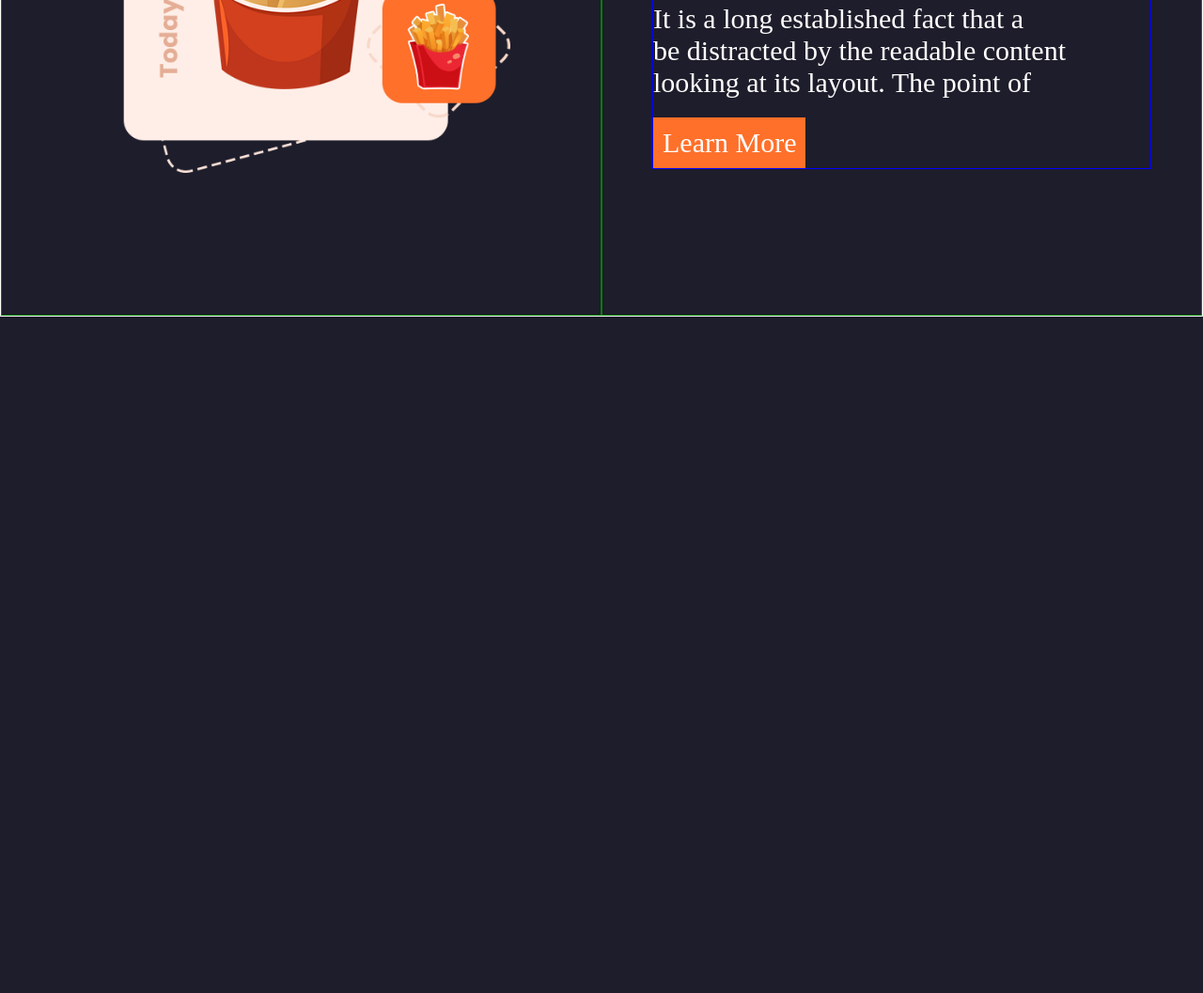
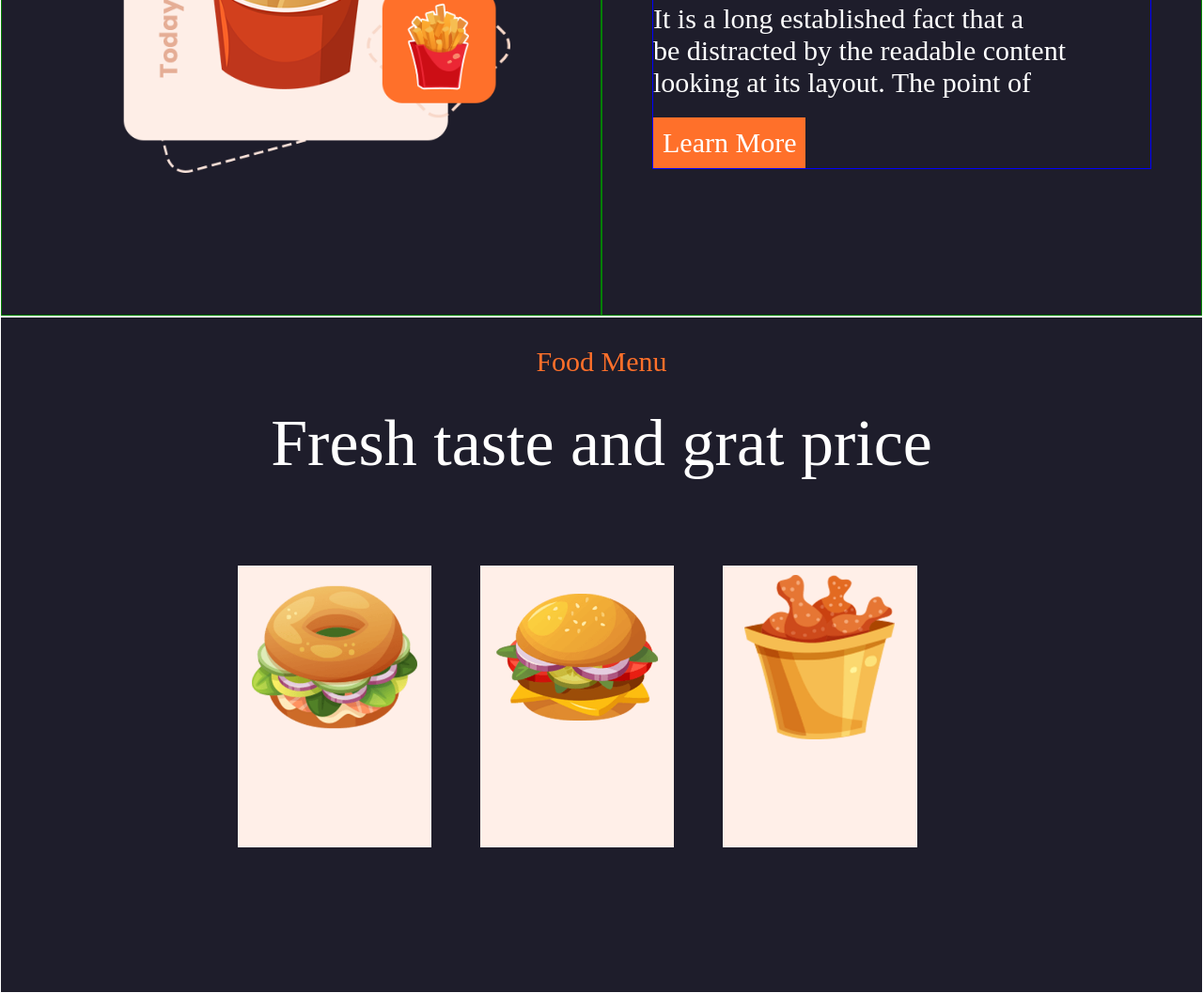
Before and after one commit to Gonzx77/proyectoWeb, a plain HTML site: page index.html in a window 1280 px wide. Shown: the part 1183-2240 px from the top of the page at 94% size. Before the commit the page ends 1520 px from the top, so only its background shows below. Drawn offline with nearby package versions, Linux system fonts and the light colour scheme.

Commit message:
Se creo el grid para el menu de comida rapida "Fast Food": - Se le aplicaron las imagenes. - Falta aplicar texto.

```diff
--- a/css/style.css
+++ b/css/style.css
@@ -80,6 +80,11 @@ body{
     display: grid;
     grid-template-columns: repeat(2, 1fr);
 }
+.cont2{
+    border: 1px solid white;
+    width: 100vw;
+    height: calc(100% - 80px);
+}
 
 .contElement{
     border: 1px solid green;
@@ -102,12 +107,25 @@ body{
     font-size: 40px;
     color: var(--color-1);
 }
+#contInfoTitle3{
+    margin-top: 30px;
+    margin-bottom: 30px;
+    font-size: 30px;
+    text-align: center;
+    color: var(--color-1);
+}
 #contInfoText{
     font-size: 50px;
     color: var(--color-w);
 }
 #contInfoText2{
     margin-bottom: 10px;
+    font-size: 70px;
+    color: var(--color-w);
+}
+#contInfoText3{
+    margin-bottom: 30px;
+    text-align: center;
     font-size: 70px;
     color: var(--color-w);
 }
@@ -130,6 +148,37 @@ body{
 }
 
 
+.productsGrid{
+    margin: 0 auto;
+    padding: 60px;
+    width: 70%;
+    display: grid;
+    justify-content: space-between;
+    grid-template-columns: repeat(3, 1fr);
+}
+
+.productCont{
+    width: 80%;
+    display: grid;
+    grid-template-rows: 65% 35%;
+    background-color: var(--color-3);
+}
+
+
+.productImgCont{
+    display: flex;
+    align-items: center;
+    justify-content: center;
+}
+.productImg{
+    height: 90%;
+}
+
+
+
+
+
+
 
 
 @media (max-width: 600px) {
@@ -144,6 +193,8 @@ body{
     .contInfo{
         text-align: center;
     }
+
+
     #contInfoTitle{
         font-size: 60px;
     }
@@ -162,6 +213,8 @@ body{
     #contInfoButtom{
         font-size: 16px;
     }
+
+
     #menuMovil{
         display: block;
     }
--- a/index.html
+++ b/index.html
@@ -35,7 +35,7 @@
         </div>
     </div>
 
-    <div class="cont">
+    <div id="cont1" class="cont">
         <div id="center" class="contElement">
             <div class="contInfo">
                 <p id="contInfoTitle">Full Website</p>
@@ -66,5 +66,36 @@
             </div>
         </div>
     </div>
+    <div id="cont3" class="cont2">
+        <p id="contInfoTitle3">Food Menu</p>
+        <p id="contInfoText3">Fresh taste and grat price</p>
+
+        <div class="productsGrid">
+            <div class="productCont">
+                <div class="productImgCont">
+                    <img class="productImg" src="storage/images/food1.png">
+                </div>
+                <div class="productTextCont">
+                    <p class="productTitle"></p>
+                </div>
+            </div>
+            <div class="productCont">
+                <div class="productImgCont">
+                    <img class="productImg" src="storage/images/food2.png">
+                </div>
+                <div class="productTextCont">
+
+                </div>
+            </div>
+            <div class="productCont">
+                <div class="productImgCont">
+                    <img class="productImg" src="storage/images/food3.png">
+                </div>
+                <div class="productTextCont">
+
+                </div>
+            </div>
+        </div>
+    </div>
 </body>
 </html>
```
